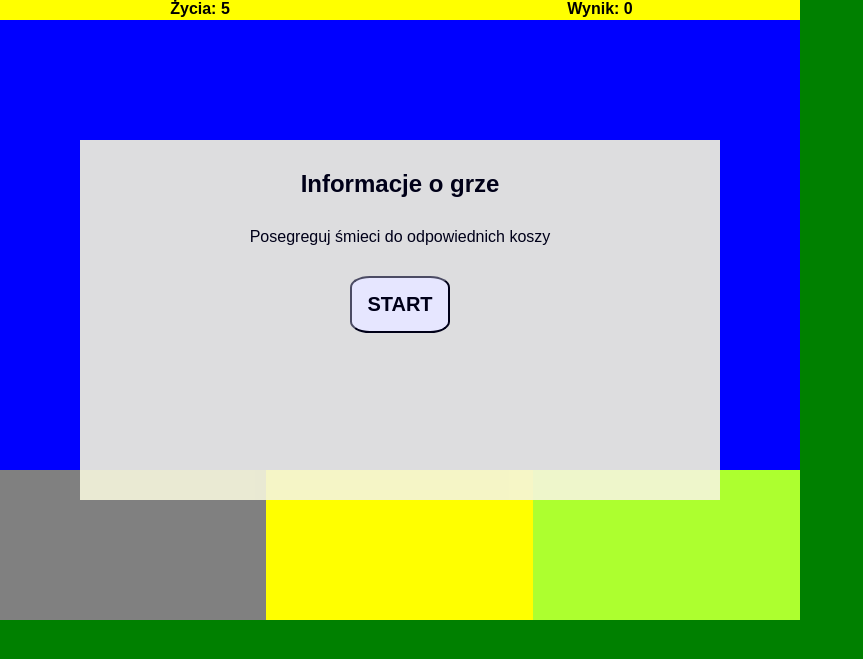
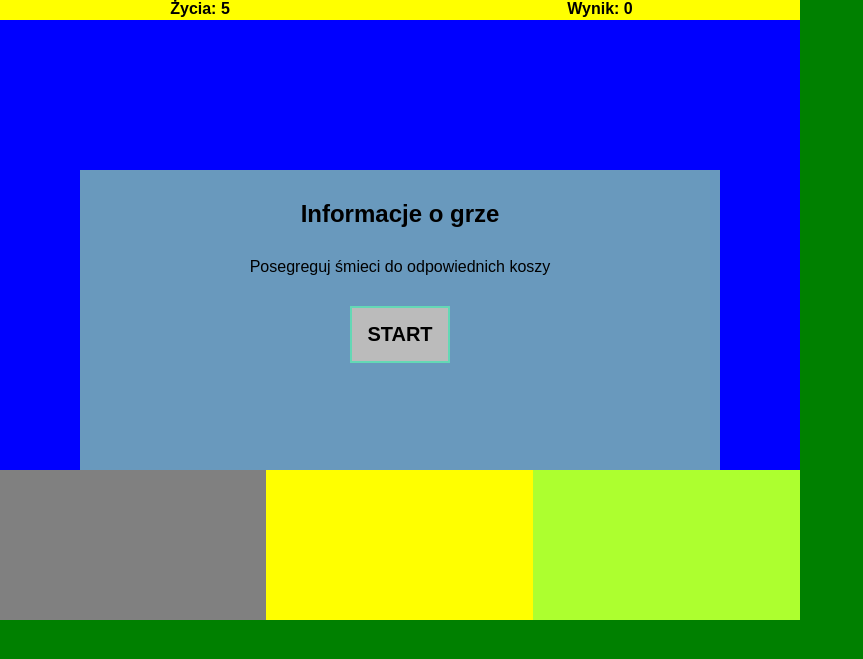
Before and after one commit to Jeremiej19/Apk, a PHP site: page /games/game2/game.html in a window 1280 px wide. Shown: the top 659 px of the page, without its empty margins (0-863 px from the left). Run offline with PHP 8.4, Linux system fonts and the light colour scheme.

Commit message:
more games css

```diff
--- a/games/game1/game.css
+++ b/games/game1/game.css
@@ -20,7 +20,7 @@
 
 body
 {
-    background: green;
+    background: #d8d8d8;
 }
 #scoreboard
 {
--- a/games/game2/game.css
+++ b/games/game2/game.css
@@ -65,15 +65,12 @@ body
 
 #info
 {
-    background-color: beige;
-    opacity: 0.9;
+    background-color: #85c0adcb;
     width: 80%;
-    height: 60%;
+    height: 50%;
     margin: auto;
-    position: absolute;
-    top: 20%;
-    right: 10%;
-    z-index: 200;
+    position: relative;
+    top: 25%;
 }
 
 
@@ -89,8 +86,11 @@ body
 #info button
 {
     padding: 15px;
-    background-color: white;
-    border-radius: 20%;
+    background-color: #bbbbbb;
     font-weight: bold;
     font-size: 20px;
+    text-align: center;
+    border: #64d8b5 2px solid;
+    padding: 15px;
+    font-size: 20px;
 }
```
